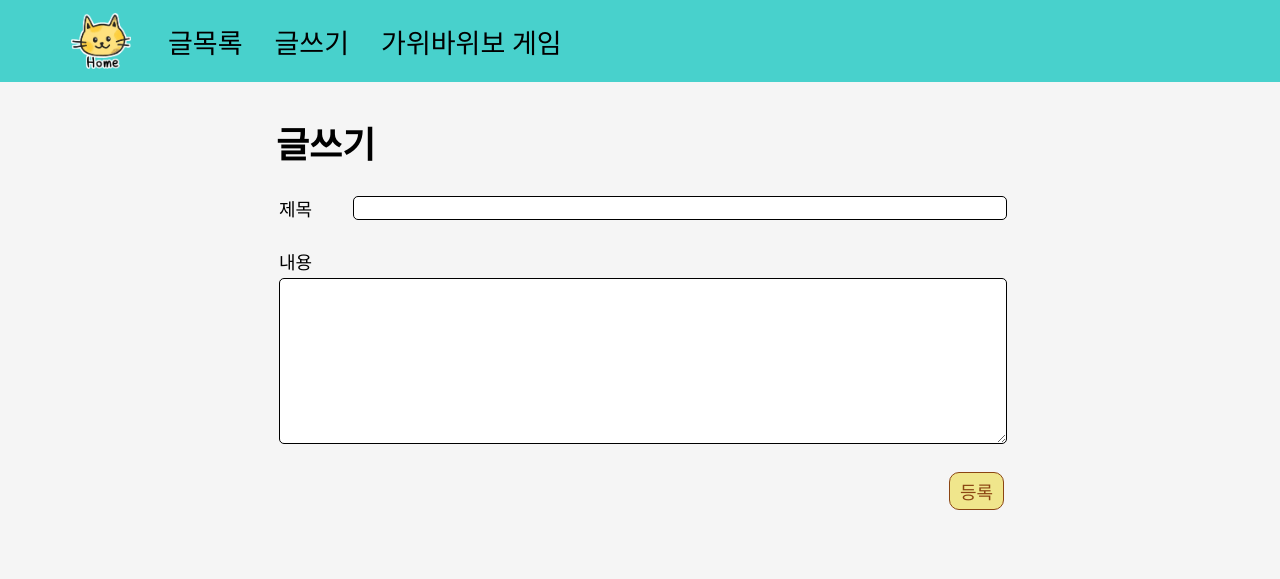
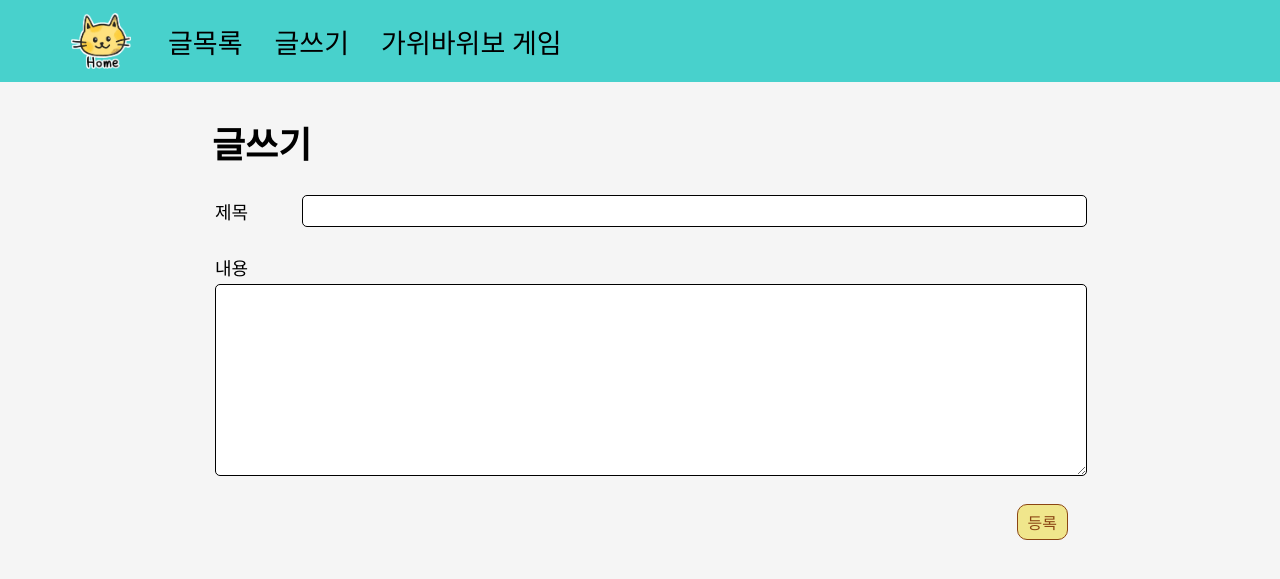
Before and after one commit to smartasshsr/W5Django, a Django app: page /page/create/ in a window 1280 px wide. Shown: the top 579 px of the page. Run offline with Django 4.2, Linux system fonts and the light colour scheme; some web fonts are replaced.

Commit message:
Update Django W5

```diff
--- a/jgDjango/templates/base.html
+++ b/jgDjango/templates/base.html
@@ -5,7 +5,8 @@
   <meta charset="UTF-8">
   <meta http-equiv="X-UA-Compatible" content="IE=edge">
   <meta name="viewport" content="width=device-width, initial-scale=1.0">
-  <title>Document</title>
+  <title>jgDjango</title>
+  <link rel="icon" href="{% static 'image/favicon-96x96.png' %}">
   <link rel="stylesheet" href="{% static 'css/style.css' %}">
   <style>
     /* .navbar : html 코드에서 class 속성값이 "navbar"인 태그에 css 적용 */
--- a/page/templates/page/create.html
+++ b/page/templates/page/create.html
@@ -11,8 +11,9 @@
       width: 90%;
     }
     input{
+      padding: 5px 10px;
       font-family: 'GangwonEdu_OTFBoldA';
-      font-size: 18px;
+      font-size: 16px;
     }
     /* input[type=text] : input 태그 중 type 속성명의 속성값이 text인 태그에 css 적용 */
     input[type=text] {
@@ -23,10 +24,12 @@
     }
     textarea {
       width: 100%;
+      padding: 5px 10px;
       border: 1px solid;
       border-radius: 5px;
       /* font-family : 폰트 종류 */
       font-family: 'GangwonEdu_OTFBoldA';
+      font-size: 16px;
     }
     .right {
       padding-top: 20px;
@@ -70,7 +73,7 @@
       <tr>
         <td colspan="2">
           <!-- [코드 수정] 서버에 딕셔너리 형식으로 전달되는 값의 Key값을 'content'로 설정하기 -->
-          <textarea name="content" id="content" cols="30" rows="10"></textarea>
+          <textarea name="" id="content" cols="30" rows="10"></textarea>
         </td>
       </tr>
     </table>
--- a/static/css/style.css
+++ b/static/css/style.css
@@ -16,6 +16,6 @@ body {
 }
 
 .container {
-  margin: 0 20vw;
+  margin: 0 15vw;
   padding: 10px 20px;
 }
```
Also changed, not shown: page/templates/page/read.html (+4 -4 lines), static/image/favicon-96x96.png (added).
